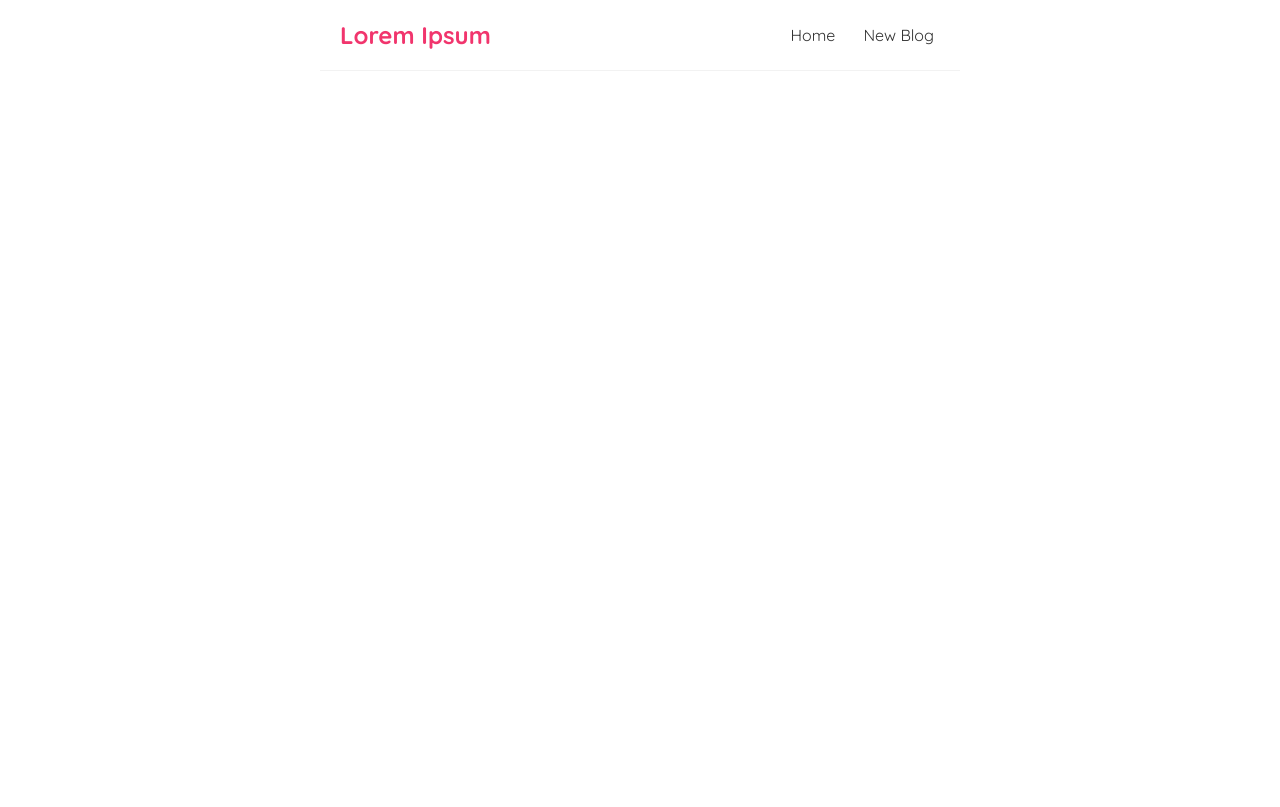
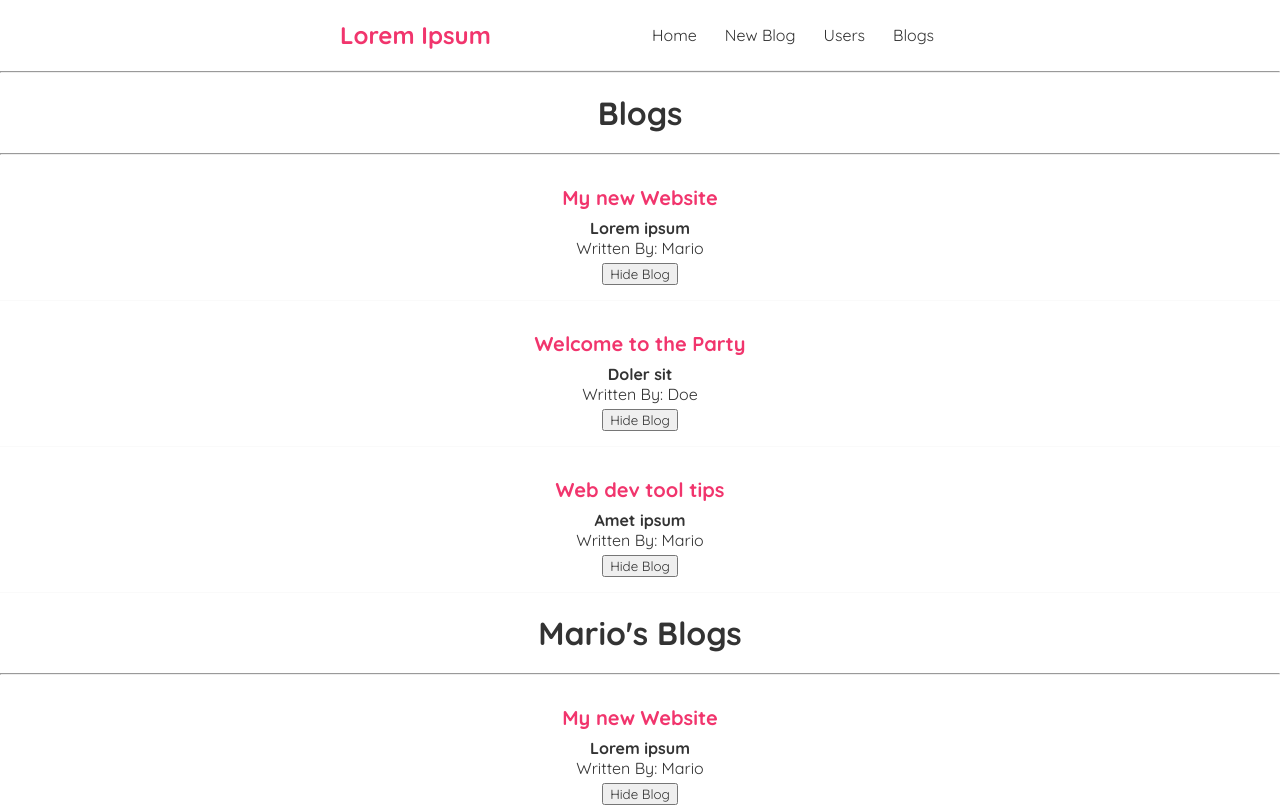
Before and after one commit to priyan1995/react-basics, a React (Create React App) app: page /blogs in a window 1280 px wide. Shown: the top 807 px of the page. Built offline with nearby package versions, Linux system fonts and the light colour scheme.

Commit message:
create new pages and set routerlinks

```diff
--- a/src/App.js
+++ b/src/App.js
@@ -16,15 +16,21 @@ function App() {
 
           <Route exact path="/">
             <Home />
-            <hr />
-            <br />
-            <Blog />
-            <UserData />
           </Route>
 
           <Route path="/create">
             <CreateBlog />
           </Route>
+
+          <Route path="/blogs">
+            <Blog />
+          </Route>
+
+          <Router path="/users">
+            <hr />
+            <br />
+            <UserData />
+          </Router>
 
         </Switch>
       </div>
--- a/src/pages/blog.js
+++ b/src/pages/blog.js
@@ -23,10 +23,8 @@ const Blog = () => {
     return (
 
         <div className="blog-div">
-            <br />
             <hr />
             <br />
-
            <BlogList blogs = {blogs} title="Blogs" handleHide={handleHide} />
            <BlogList blogs = { blogs.filter((blog) => blog.author === 'Mario') } handleHide={handleHide} title="Mario's Blogs" />
         </div>
--- a/src/pages/blogList.js
+++ b/src/pages/blogList.js
@@ -8,6 +8,8 @@ const BlogList = (props) => {
         <div className="blog-list">
 
             <h1> { title }</h1>
+            <br />
+            <hr />
             {blogs.map((blog) => (
                 <div className="blog-preview" key={blog.id}>
                     <h2>{blog.title}</h2>
--- a/src/pages/navbar.js
+++ b/src/pages/navbar.js
@@ -1,4 +1,5 @@
 import React from 'react';
+import { Link } from 'react-router-dom';
 
 class Navbar extends React.Component{
     render(){
@@ -6,8 +7,10 @@ class Navbar extends React.Component{
             <nav className="navbar">
                 <h1>Lorem Ipsum</h1>
                 <div className="links">
-                    <a href="/">Home</a>
-                    <a href="/create">New Blog</a>
+                    <Link to="/">Home</Link>
+                    <Link to="/create">New Blog</Link>
+                    <Link to="/users">Users</Link>
+                    <Link to="/blogs">Blogs</Link>
                 </div>
             </nav>
         )
```
Also changed, not shown: src/pages/users.js (added, +7 -0 lines).
